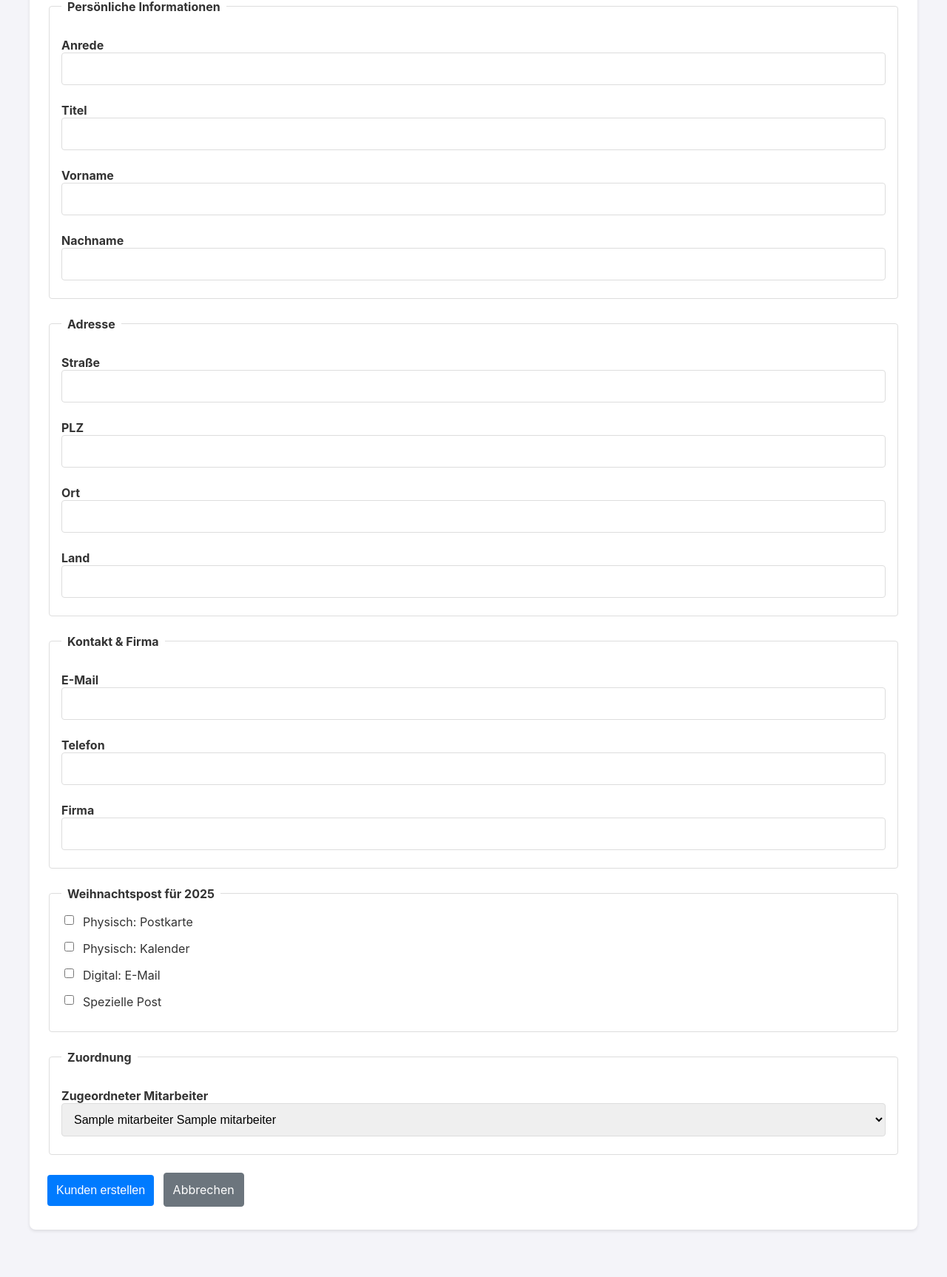
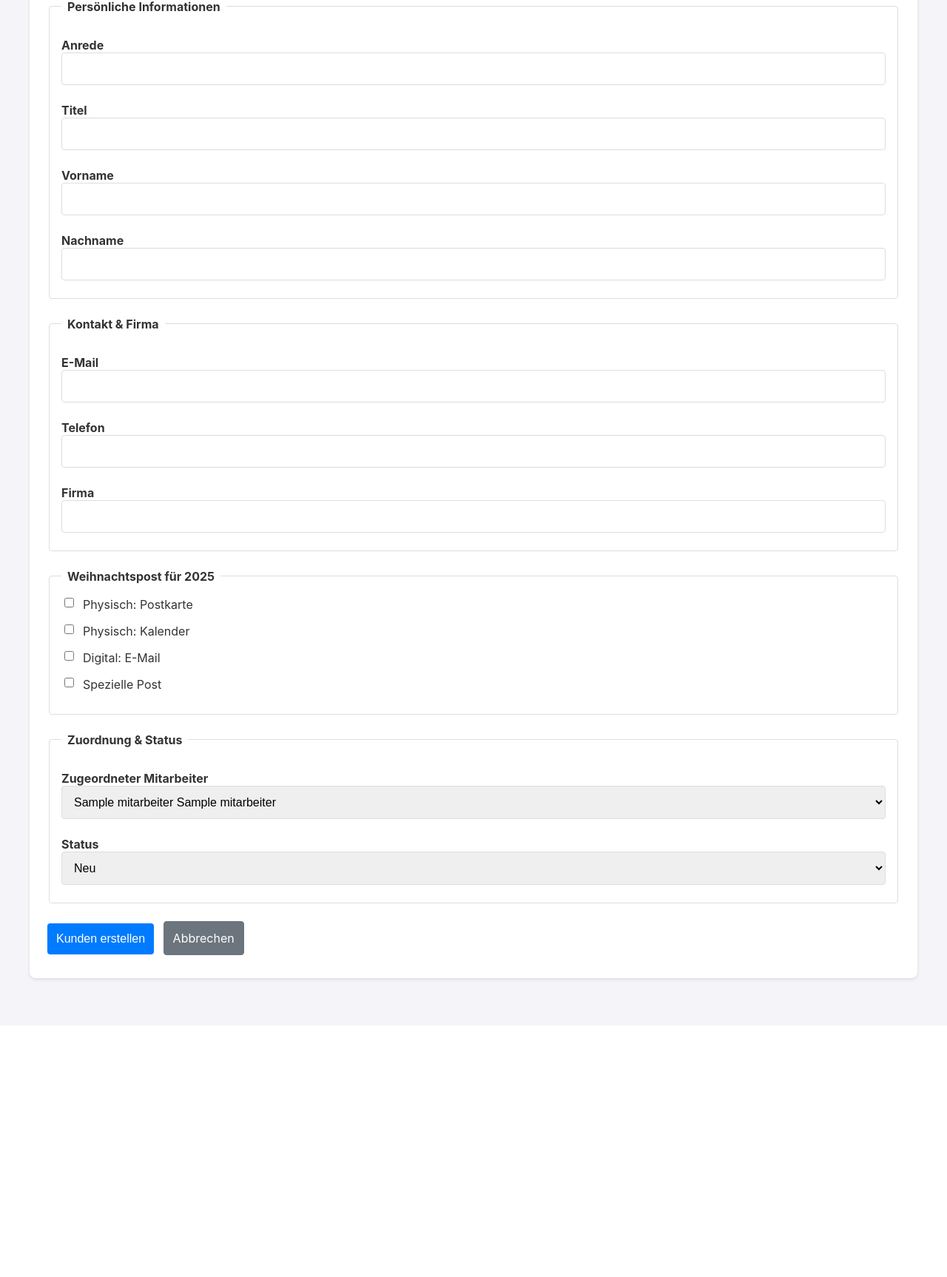
Before and after one commit to oliverschmidt99/weihnachtspost_rj, a Flask app: page /kunden/neu in a window 1280 px wide. Shown: the part 191-1917 px from the top of the page at 74% size. After the commit the page ends 1518 px from the top, so only its background shows below. Run offline with Flask 3, Linux system fonts and the light colour scheme; tables that the repository leaves empty hold one stand-in row (values such as "Sample post").

Commit message:
feat(kunden): Add form to manually create new Kunde

```diff
--- a/templates/kunde_neu.html
+++ b/templates/kunde_neu.html
@@ -2,7 +2,6 @@
 {% extends 'base.html' %}
 {% block content %}
 <h1>Neuen Kunden anlegen</h1>
-
 <div class="card">
     <form action="{{ url_for('kunde_erstellen') }}" method="post">
         <fieldset>
@@ -11,14 +10,6 @@
             <label for="titel">Titel</label><input type="text" name="titel">
             <label for="vorname">Vorname</label><input type="text" name="vorname">
             <label for="nachname">Nachname</label><input type="text" name="nachname" required>
-        </fieldset>
-
-        <fieldset>
-            <legend>Adresse</legend>
-            <label for="strasse">Straße</label><input type="text" name="strasse">
-            <label for="postleitzahl">PLZ</label><input type="text" name="postleitzahl">
-            <label for="ort">Ort</label><input type="text" name="ort">
-            <label for="land">Land</label><input type="text" name="land">
         </fieldset>
 
         <fieldset>
@@ -49,11 +40,17 @@
         </fieldset>
 
         <fieldset>
-            <legend>Zuordnung</legend>
+            <legend>Zuordnung & Status</legend>
             <label for="mitarbeiter_id">Zugeordneter Mitarbeiter</label>
             <select name="mitarbeiter_id" required>
                 {% for m in mitarbeiter %}
                 <option value="{{ m.id }}">{{ m.vorname }} {{ m.nachname }}</option>
+                {% endfor %}
+            </select>
+            <label for="status">Status</label>
+            <select name="status" required>
+                {% for s in status_optionen %}
+                <option value="{{ s }}">{{ s }}</option>
                 {% endfor %}
             </select>
         </fieldset>
```
